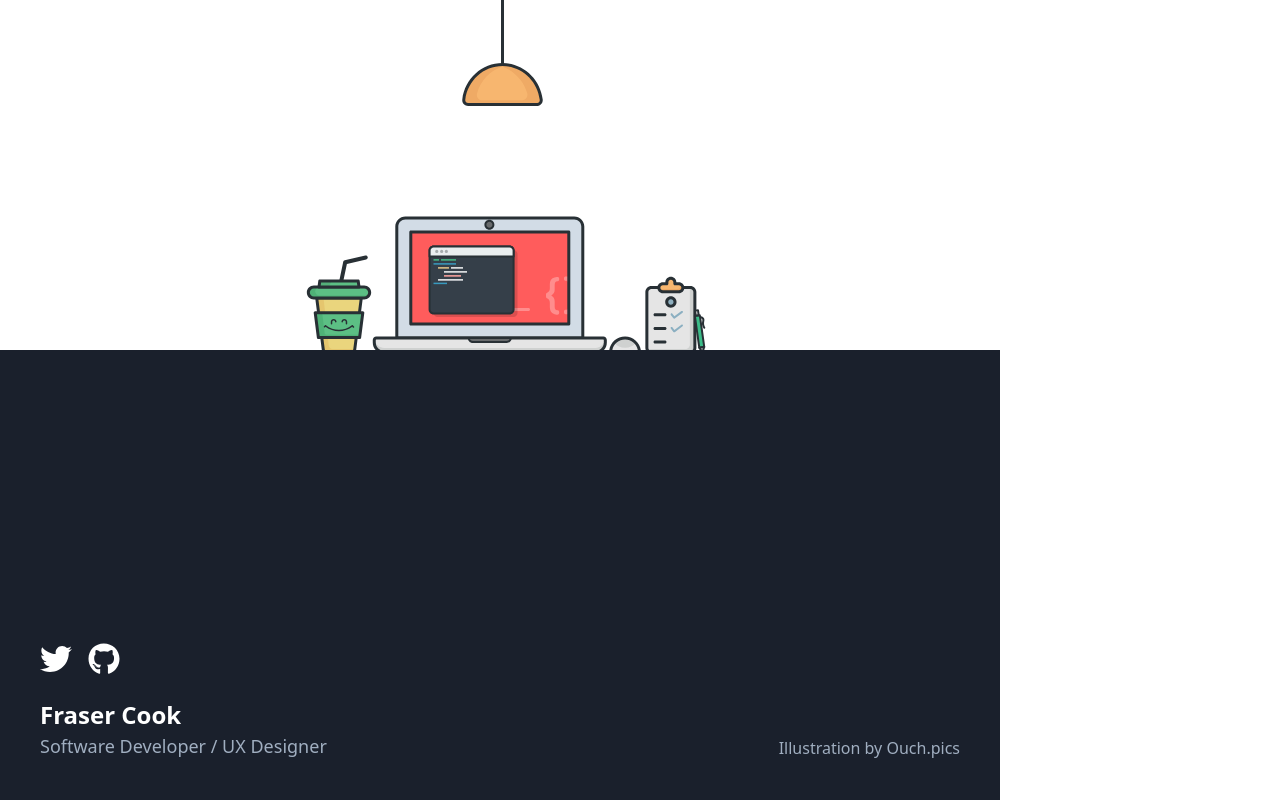
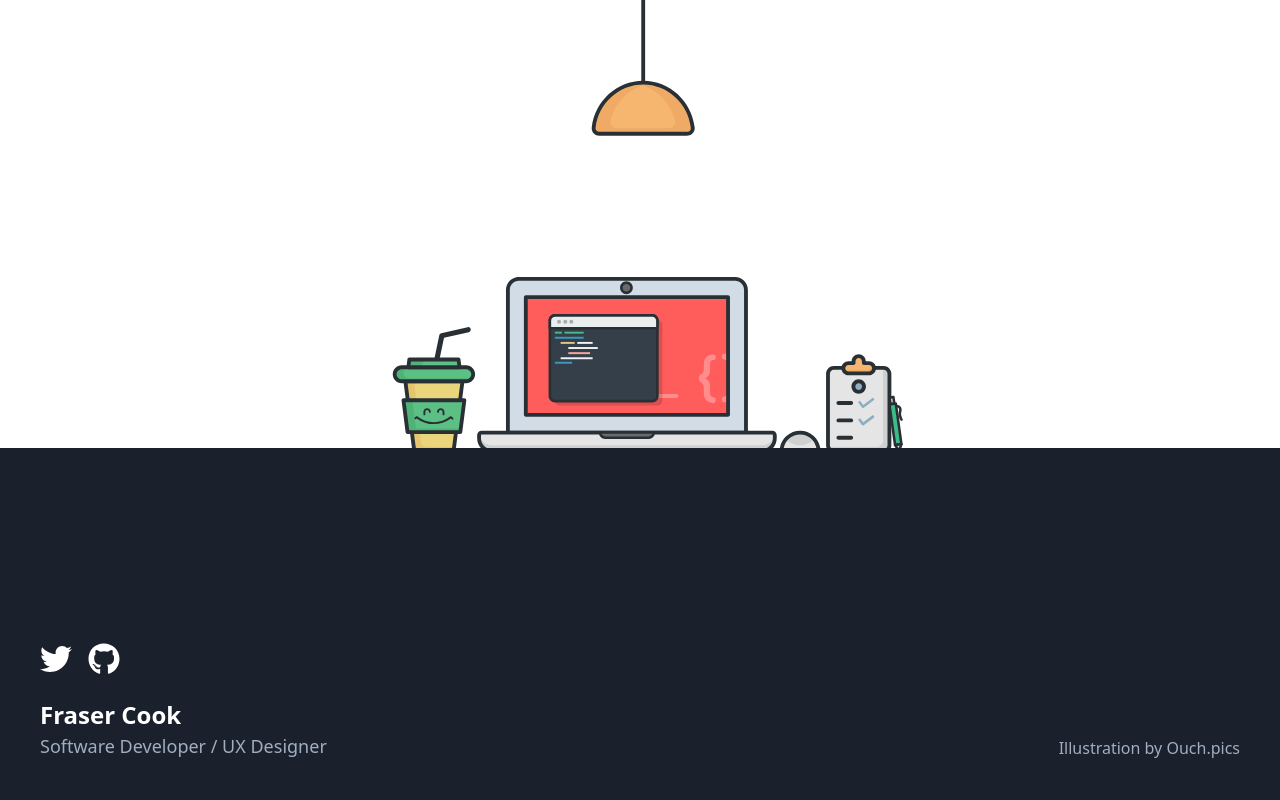
Before and after one commit to fraserc6/personal-website, a Next.js app: page / in a window 1280 px wide. Built offline with nearby package versions, Linux system fonts and the light colour scheme.

Commit message:
Flex wrapper changes

```diff
--- a/css/styles.css
+++ b/css/styles.css
@@ -7,8 +7,9 @@
 
 
 body, html {
-	width: 100%;
-	height: 100%;
+	min-width: 100%;
+	min-height: 100%;
+	display: flex;
 }
 
 #__next {
--- a/pages/index.js
+++ b/pages/index.js
@@ -4,13 +4,13 @@ import { faGithub, faTwitter } from '@fortawesome/free-brands-svg-icons'
 
 export default function Home() {
   return (
-    <div className="bg-gray-900">
+    <div className="bg-gray-900 flex flex-grow">
       <Head>
         <title>Fraser Cook - Software Developer / UX Designer</title>
         <link rel="icon" href="/favicon.ico" />
 		<meta name="viewport" content="width=device-width, initial-scale=1.0"/>
       </Head>
-	  <div className="flex flex-col flex-grow min-h-screen">
+	  <div className="flex flex-col flex-grow">
 		<div className="flex-none bg-white">
 			<img src="/gummy-coding-clipped.svg" className="mx-auto w-4/5 md:w-3/4 lg:w-2/3 xl:w-1/2" alt="Illustration by Ouch.pics" />
 		</div>
```
